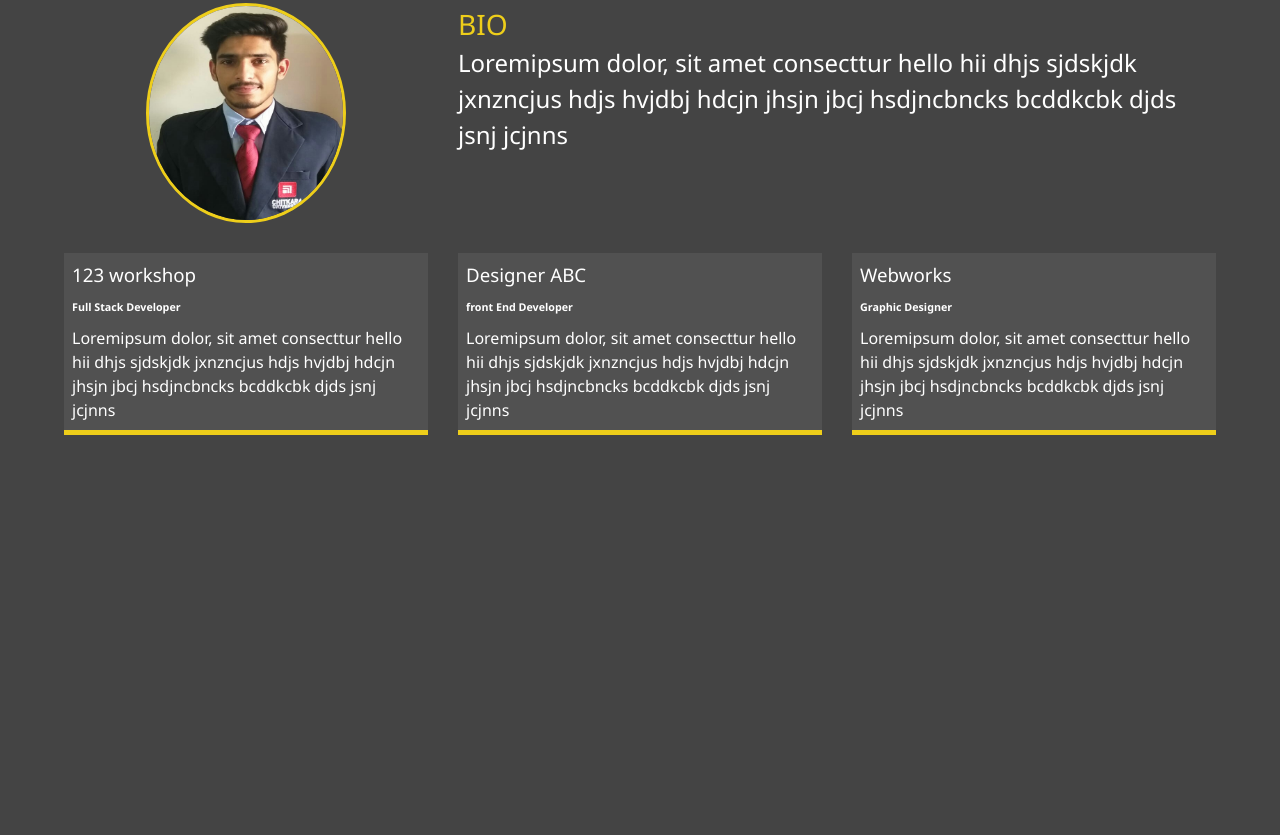
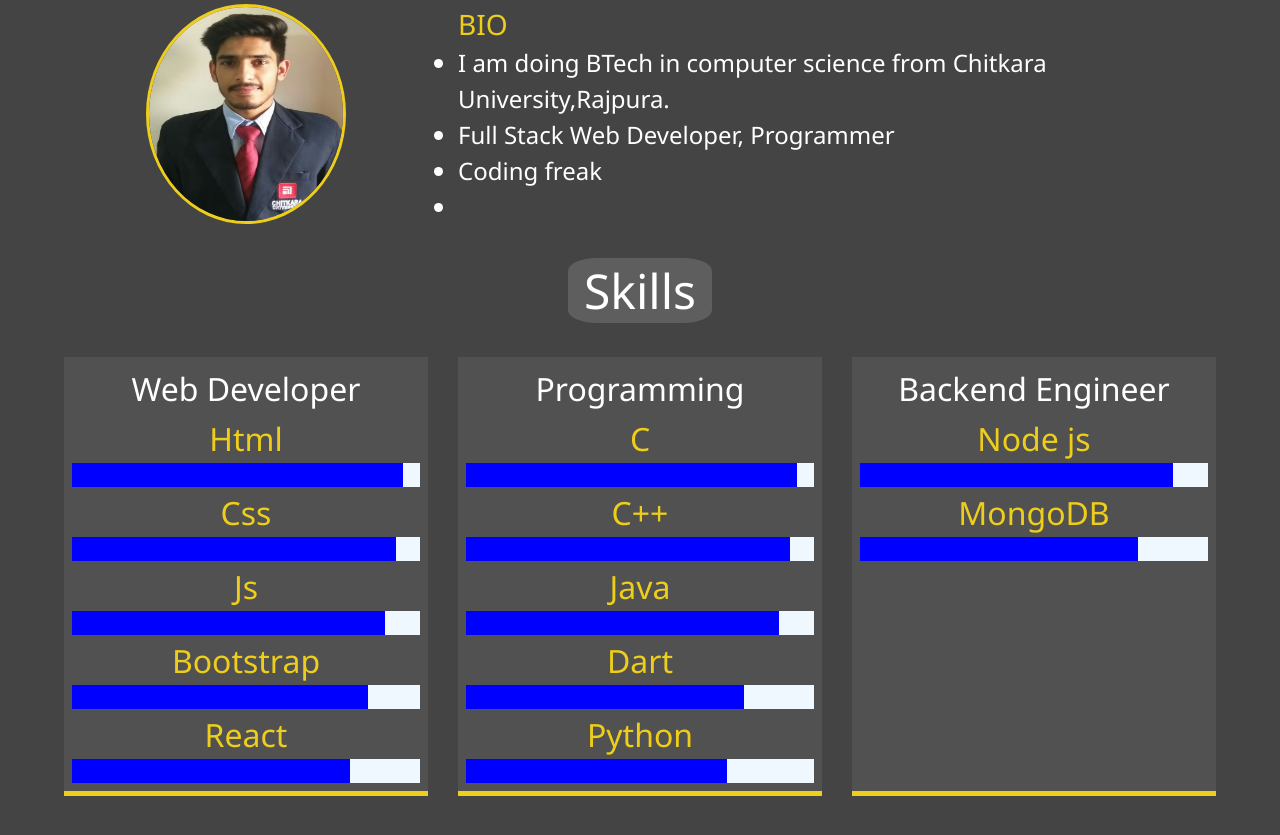
Before and after one commit to Nishant7410/Portfolio, a website: page dist/about.html in a window 1280 px wide. Shown: the part 279-1114 px from the top of the page. Before the commit the page ends 800 px from the top, so only its background shows below. Drawn offline with Linux system fonts and the light colour scheme.

```diff
--- a/scss/_config.scss
+++ b/scss/_config.scss
@@ -7,7 +7,6 @@
             background-image:$home-image;
             background-attachment: fixed;
             background-size: cover;
-            overflow:hidden;
             &:after{
                 content:'';
                 position:absolute;
--- a/scss/_menu.scss
+++ b/scss/_menu.scss
@@ -63,7 +63,8 @@
         background:darken(#444,5);
         list-style: none;
         transform:translate3d(0,-100%,0);
-        @include easeOut;
+        transition:all 0.5s ease-out;
+
 
         &.show{
             //slidein from top
@@ -98,11 +99,11 @@
 
     .nav-item{
         transform: translate3d(600,0,0);
-        @include easeOut;
+        transition:all 0.5s ease-out;
+
 
         &.show{
             transform: translate3d(0,0,0);
-
         }
 
         &.current > a{
@@ -119,7 +120,7 @@
       font-weight:300;
       color:set-text-color(#444);
       text-decoration: none;
-      @include easeOut;
+      transition:all 0.5s ease-out;
 
         &:hover{
             color:#eece1a;
@@ -131,6 +132,6 @@
 
 @for $x from 1 through 4{
     .nav-item:nth-child(#{$x}){
-        transition-delay: $x*0.1s;
+        transition-delay: $x * 0.1s;
     }
 }
--- a/scss/_mobile.scss
+++ b/scss/_mobile.scss
@@ -51,6 +51,7 @@
         grid-template-areas:
             'bioimage'
             'bio'
+            'heading'
             'job1'
             'job2'
             'job3';
@@ -132,6 +133,7 @@
         grid-template-areas:
             'bioimage'
             'bio'
+            'heading'
             'job1'
             'job2'
             'job3';
--- a/scss/main.scss
+++ b/scss/main.scss
@@ -16,7 +16,7 @@
     @include background;
     //background:$primary-color;
     color:set-text-color($primary-color);
-    height:100vh;
+    height:100%;
     font-family:'Segoe UI',sans-serif;
     line-height: 1.5;
     }
@@ -83,6 +83,7 @@
     grid-gap:30px;
     grid-template:
         'bioimage bio bio'
+        'heading heading heading'
         'job1 job2 job3';
     grid-template-columns: repeat(3,1fr);
 
@@ -94,6 +95,19 @@
     border-radius: 50%;
     border:$secondary-color 3px solid;
 }
+    .heading{
+    display: inline;
+    grid-area: heading;
+    text-align: center;
+    font-size: 3rem;
+
+        span{
+            background: #5e5e5e;
+            padding: 0rem 1rem;
+            border-radius: 20%;
+        }
+    }
+
 .bio{
     grid-area:bio;
     font-size:1.5rem;
@@ -117,10 +131,62 @@
     background:lighten($primary-color,5);
     padding:0.5rem;
     border-bottom:$secondary-color 5px solid;
+    text-align: center;
 
-    h6{
-        padding-top:10px;
-        padding-bottom: 10px;
+    span{
+       font-size: 2rem;
+    }
+
+    .technologies{
+        display:flex;
+        flex-wrap:wrap;
+        justify-content: space-around;
+
+        .technology{
+            width:100%;
+            padding-top:2px;
+            span{
+       font-size: 2rem;
+       color:$secondary-color;
+          }
+
+        .progress{
+            width:100%;
+            background-color:aliceblue;
+
+            .progress-bar1{
+                width:95%;
+                background-color: blue;
+                color:blue;
+            }
+            .progress-bar2{
+                width:93%;
+                background-color: blue;
+                color:blue;
+            }
+            .progress-bar3{
+                width:90%;
+                background-color: blue;
+                color:blue;
+            }
+            .progress-bar4{
+                width:85%;
+                background-color: blue;
+                color:blue;
+            }
+            .progress-bar5{
+                width:80%;
+                background-color: blue;
+                color:blue;
+            }
+            .progress-bar6{
+                width:75%;
+                background-color: blue;
+                color:blue;
+            }
+        }
+
+        }
     }
 }
 }
```
Also changed, not shown: dist/about.html, dist/css/main.css, dist/img/project1.jpg (added), dist/img/project2.jpg (added), dist/img/project3.jpg (added), dist/img/project4.jpg (added), dist/img/project5.jpg (added), dist/img/projects/project1.jpg, dist/img/projects/project2.jpg, dist/img/projects/project3.jpg, dist/img/projects/project4.jpg, dist/img/projects/project5.jpg, dist/work.html.
